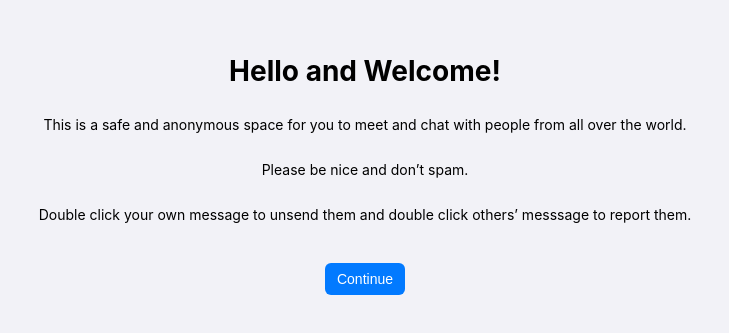
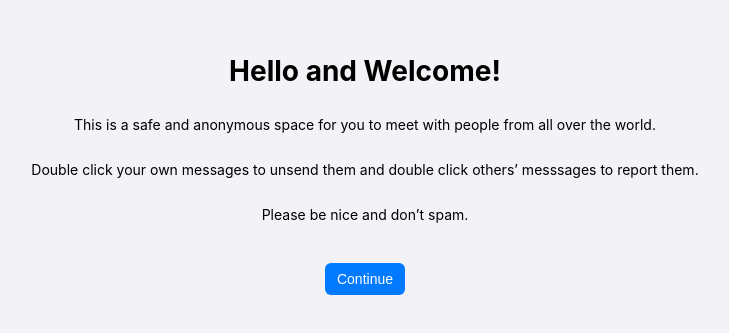
Before and after one commit to zhumingcheng697/Live-Web, a plain HTML site: page chat-room-pro/index.html in a window 1280 px wide. Shown: the part 229-562 px from the top of the page, without its empty margins (275-1004 px from the left). Drawn offline with nearby package versions, Linux system fonts and the light colour scheme; no server answers.

Commit message:
UPDATE: `index.html` wording

```diff
--- a/chat-room-pro/index.html
+++ b/chat-room-pro/index.html
@@ -14,14 +14,14 @@
       <div id="intro-area">
         <h1>Hello and Welcome!</h1>
         <p>
-          This is a safe and anonymous space for you to meet and chat with
-          people from all over the world.
+          This is a safe and anonymous space for you to meet with people from
+          all over the world.
+        </p>
+        <p>
+          Double click your own messages to unsend them and double click
+          others&rsquo; messsages to report them.
         </p>
         <p>Please be nice and don&rsquo;t spam.</p>
-        <p>
-          Double click your own message to unsend them and double click
-          others&rsquo; messsage to report them.
-        </p>
         <form id="intro-form">
           <input type="submit" value="Continue" />
         </form>
```
